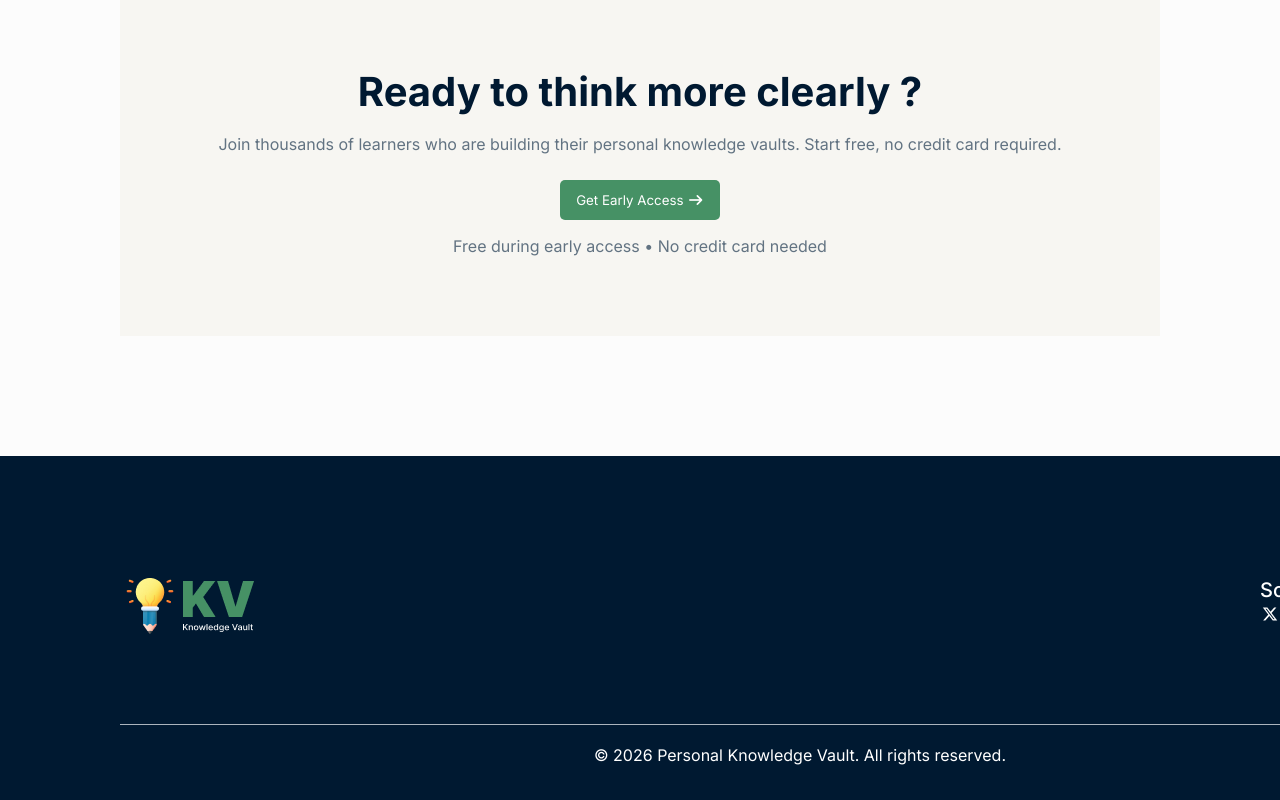
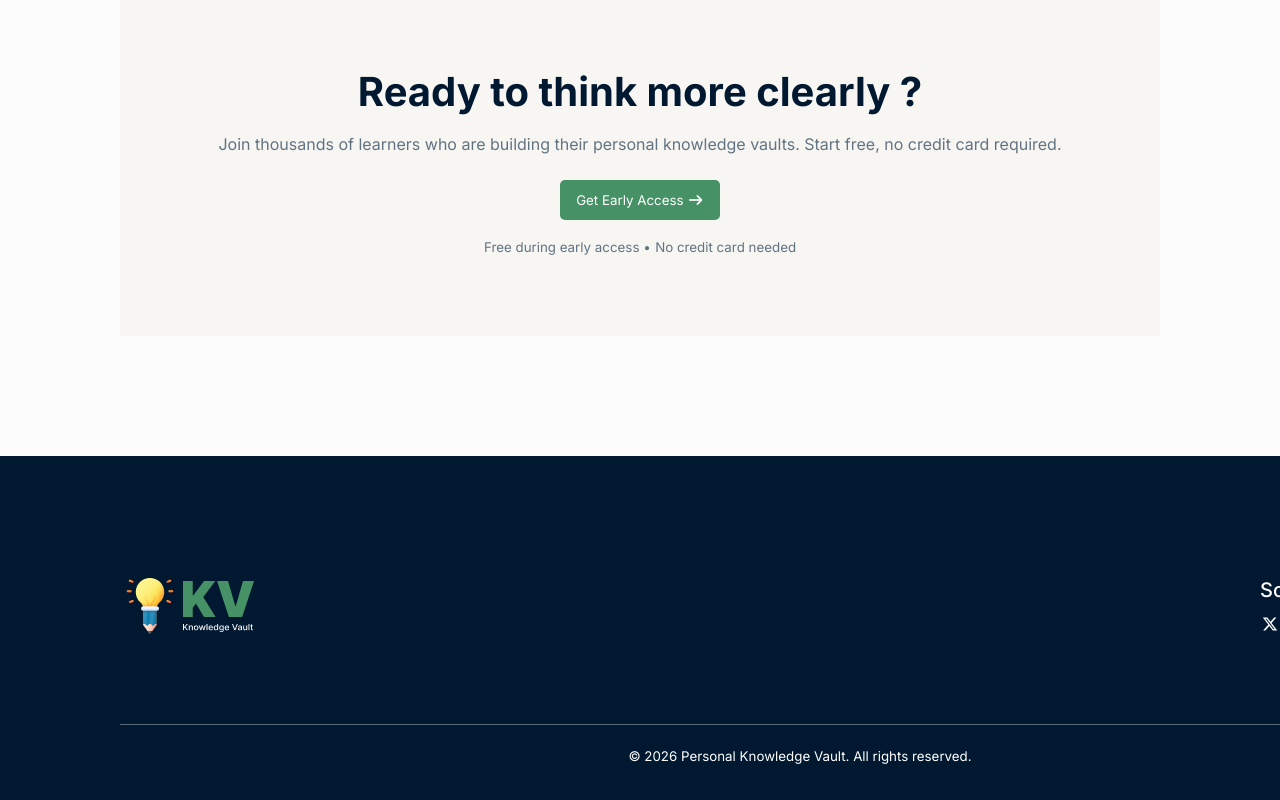
Before and after one commit to Mahamudur10/Assignment-1-Batch-13, a plain HTML site: page index.html in a window 1280 px wide. Shown: the part 1944-2744 px from the top of the page. Drawn offline with Linux system fonts and the light colour scheme.

Commit message:
Assignment-1 Final Output

```diff
--- a/index.html
+++ b/index.html
@@ -98,13 +98,16 @@
                     <p>Personal Knowledge Vault isn't another note-taking app. z It's a thinking environment where every
                         note, link, and summary becomes part of an interconnected web of understanding.</p>
                     <ul class="list-itme">
-                        <li><img src="assets/CheckCircle.png" alt="check"> Capture ideas with structure built-in from day one
+                        <li><img src="assets/CheckCircle.png" alt="check"> Capture ideas with structure built-in from
+                            day one
                         </li>
                         <li><img src="assets/CheckCircle.png" alt="check"> Connect related concepts automatically as you
                             write</li>
-                        <li><img src="assets/CheckCircle.png" alt="check"> Build lasting knowledge through reflection prompts
+                        <li><img src="assets/CheckCircle.png" alt="check"> Build lasting knowledge through reflection
+                            prompts
                         </li>
-                        <li><img src="assets/CheckCircle.png" alt="check"> Find anything instantly with semantic search</li>
+                        <li><img src="assets/CheckCircle.png" alt="check"> Find anything instantly with semantic search
+                        </li>
                     </ul>
 
                 </div>
@@ -118,7 +121,7 @@
                     card required.</p>
                 <button class="e-a-s-btn">Get Early Access <i class="fa-solid fa-arrow-right"></i></button>
                 <div class="comment">
-                    <span>Free during early access •</span> <span>No credit card needed</span>
+                    <small>Free during early access •</small> <small>No credit card needed</small>
                 </div>
 
             </div>
@@ -140,7 +143,7 @@
                 </div>
             </div>
             <div class="lower-footer">
-                <span class="copyright-text"><br>&copy; 2026 Personal Knowledge Vault. All rights reserved.</span>
+                <small class="copyright-text"><br>&copy; 2026 Personal Knowledge Vault. All rights reserved.</small>
             </div>
 
         </div>
--- a/style.css
+++ b/style.css
@@ -48,6 +48,7 @@ body {
     border: none;
     font-weight: 600;
     font-size: 16px;
+    cursor: pointer;
 }
 
 .nav-btn button:hover {
@@ -74,7 +75,8 @@ body {
     max-width: 1300px;
     height: 380px;
 }
-.early-acces{
+
+.early-acces {
     padding: 8px 12px;
     background: rgba(255, 255, 255, 1);
     color: #30B868;
@@ -83,31 +85,38 @@ body {
     font-weight: 500;
     margin-bottom: 16px;
 }
-.head-text{
+
+.head-text {
     width: 770px;
     height: 200px;
     margin-top: 16px;
 }
-.head-text h1{
+
+.head-text h1 {
     font-size: 60px;
     font-weight: 700;
     margin-bottom: 16px;
 
 }
-.green-higlight{
+
+.green-higlight {
     color: #30B868;
 }
-.head-text small{
+
+.head-text small {
     color: #FFFFFF;
     margin-bottom: 32px;
 }
-.banner-btn{
+
+.banner-btn {
     margin-top: 35px;
 }
+
 .banner-btn button {
     padding: 12px 16px;
     color: #FFFFFF;
     border-radius: 4px;
+    cursor: pointer;
 
 }
 
@@ -288,6 +297,7 @@ body {
     border: none;
     border-radius: 5px;
     margin-bottom: 16px;
+    cursor: pointer;
 }
 
 .e-a-s-btn:hover {
@@ -329,6 +339,7 @@ body {
     font-size: 20px;
     font-weight: 500;
     line-height: 28px;
+    margin-bottom: 10px;
 }
 
 .footer-social a {
@@ -340,8 +351,7 @@ body {
     align-items: center;
     color: #FFFFFF;
     padding: 30 auto;
-    border-top: 1px solid #e5e7ebc0;
+    border-top: 1px solid #e5e7eb60;
     width: 1360px;
     height: 45px;
-
 }
```
